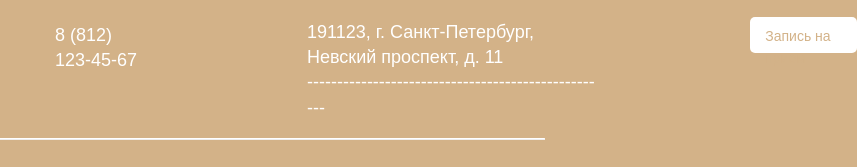
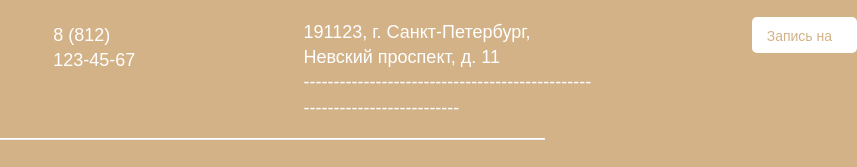
Before and after one commit to XartyCD/MyLayouts, a plain HTML site: page First-layout/project.html in a window 1280 px wide. Shown: the part 3332-3499 px from the top of the page, 423-1280 px from the left. Drawn offline with Linux system fonts and the light colour scheme; a web font is replaced by a local one.

Commit message:
Update project.html

```diff
--- a/First-layout/project.html
+++ b/First-layout/project.html
@@ -162,7 +162,7 @@
         <p class="tel">8 (812) 123-45-67</p>
         <div class="con">
           <p>191123, г. Санкт-Петербург, Невский проспект, д. 11</p>
-          <p class="lineb">---------------------------------------------------</p>
+          <p class="lineb">--------------------------------------------------------------------------</p>
         </div>
         <a href="#" class='btn'>Запись на прием</a>
       </div>
```
